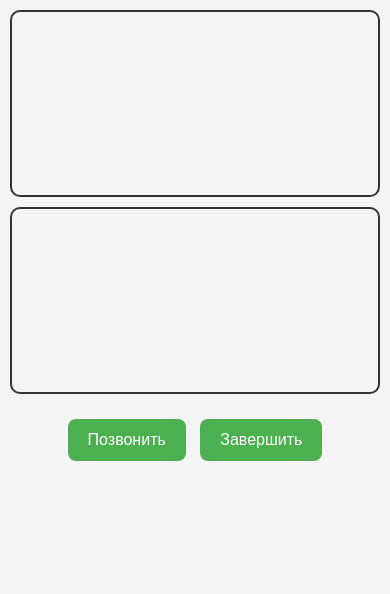
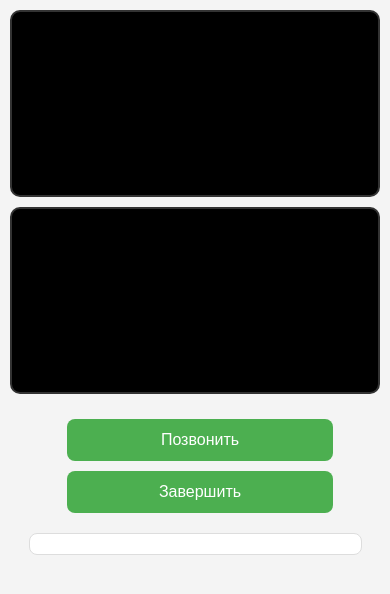
Before and after one commit to akff123456/video-call-appp, a website: page public/index.html in a window 390 px wide. Drawn offline with Linux system fonts and the light colour scheme.

Commit message:
Update index.html

```diff
--- a/public/index.html
+++ b/public/index.html
@@ -1,12 +1,11 @@
 <!DOCTYPE html>
 <html lang="ru">
 <head>
-    <meta charset="UTF-8">
+    <meta charset="UTF-8" />
     <title>Видео звонок</title>
-    <meta name="viewport" content="width=device-width, initial-scale=1.0">
+    <meta name="viewport" content="width=device-width, initial-scale=1.0" />
     <style>
         * { box-sizing: border-box; }
-
         body {
             margin: 0;
             font-family: Arial, sans-serif;
@@ -15,8 +14,8 @@
             flex-direction: column;
             align-items: center;
             padding: 10px;
+            min-height: 100vh;
         }
-
         #videos {
             display: flex;
             flex-wrap: wrap;
@@ -24,16 +23,16 @@
             gap: 10px;
             margin-bottom: 20px;
             width: 100%;
+            max-width: 900px;
         }
-
         video {
             width: 100%;
             max-width: 400px;
             height: auto;
             border: 2px solid #333;
             border-radius: 10px;
+            background: black;
         }
-
         button {
             padding: 12px 20px;
             margin: 5px;
@@ -43,18 +42,35 @@
             cursor: pointer;
             background-color: #4CAF50;
             color: white;
+            min-width: 120px;
         }
-
         button:hover {
             background-color: #45a049;
         }
-
         #shareLink {
             margin-top: 15px;
             text-align: center;
             word-wrap: break-word;
             width: 90%;
-            font-size: 16px;
+            max-width: 900px;
+            font-size: 14px;
+            background: #fff;
+            padding: 10px;
+            border-radius: 8px;
+            border: 1px solid #ddd;
+        }
+        @media (max-width: 600px) {
+            #videos {
+                flex-direction: column;
+                align-items: center;
+            }
+            video {
+                max-width: 100%;
+            }
+            button {
+                width: 100%;
+                max-width: 300px;
+            }
         }
     </style>
 </head>
@@ -65,10 +81,8 @@
     </div>
     <div>
         <button id="startButton">Позвонить</button>
-        <button id="hangupButton">Завершить</button>
+        <button id="hangupButton" disabled>Завершить</button>
     </div>
-
-    <!-- Сюда будет вставляться ссылка для приглашения -->
     <div id="shareLink"></div>
 
     <script src="script.js"></script>
```
